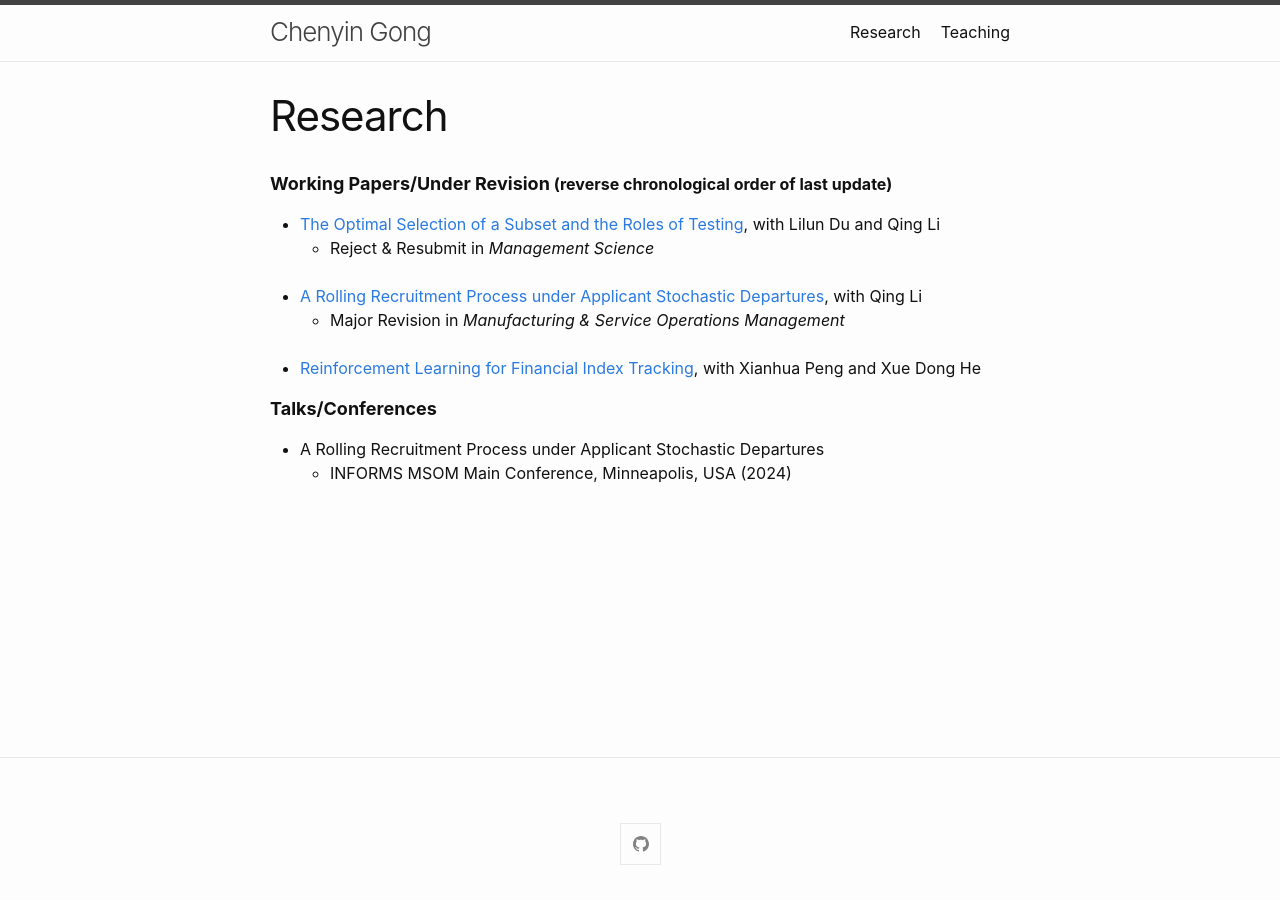
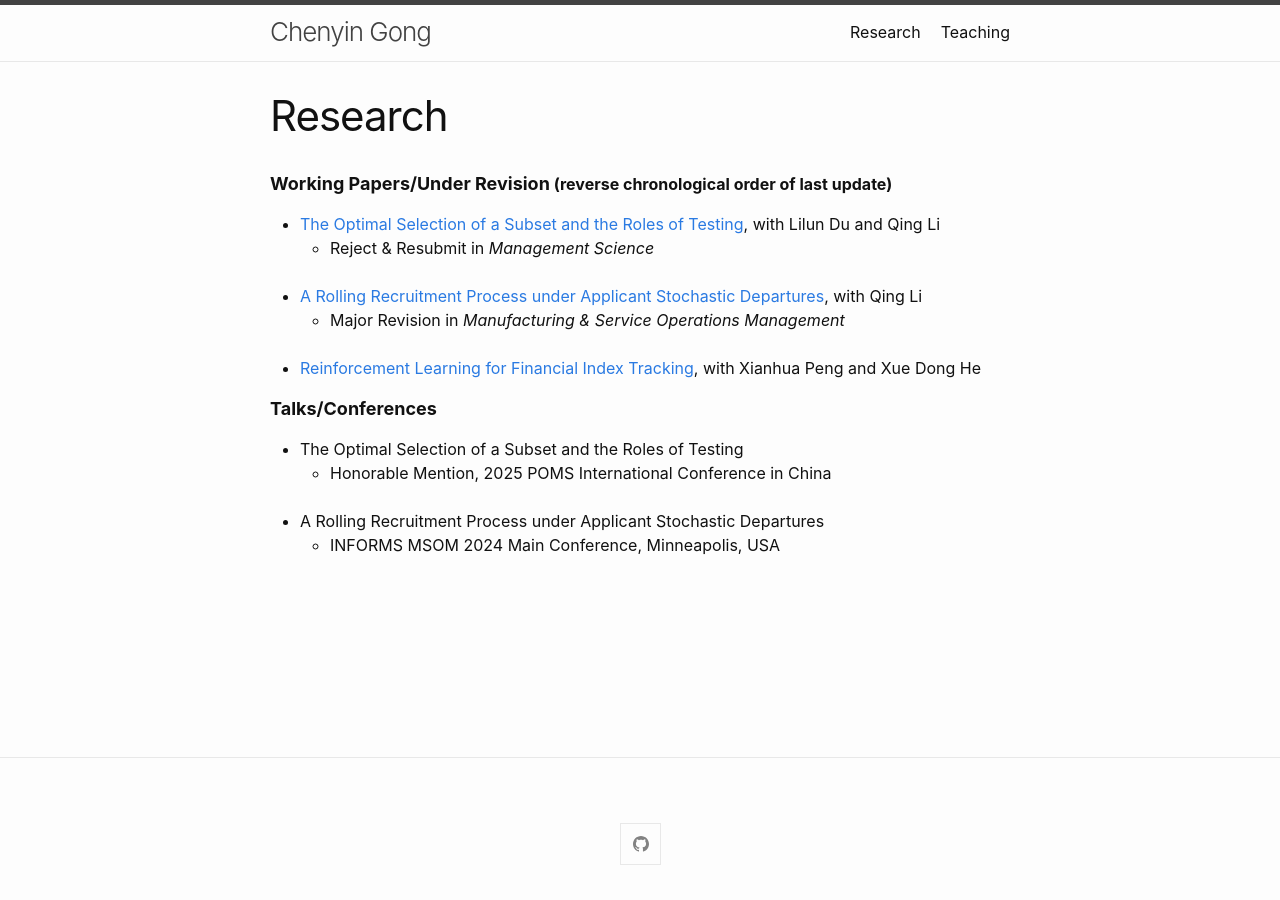
Before and after one commit to chenyingong/chenyingong.github.io, a Jekyll site: the page built from research.md, in a window 1280 px wide. Built offline with Jekyll 4.4.1, drawn with Linux system fonts in a browser that asks for light colours.

Commit message:
info updates

```diff
--- a/research.md
+++ b/research.md
@@ -18,7 +18,11 @@ permalink: /research/
 
 **<font size=4>Talks/Conferences</font>**
 
-* A Rolling Recruitment Process under Applicant Stochastic Departures
-  * INFORMS MSOM Main Conference, Minneapolis, USA (2024)
+* The Optimal Selection of a Subset and the Roles of Testing
+  *  Honorable Mention, 2025 POMS International Conference in China
 <br />
 <br />
+* A Rolling Recruitment Process under Applicant Stochastic Departures
+  * INFORMS MSOM 2024 Main Conference, Minneapolis, USA
+<br />
+<br />
```
